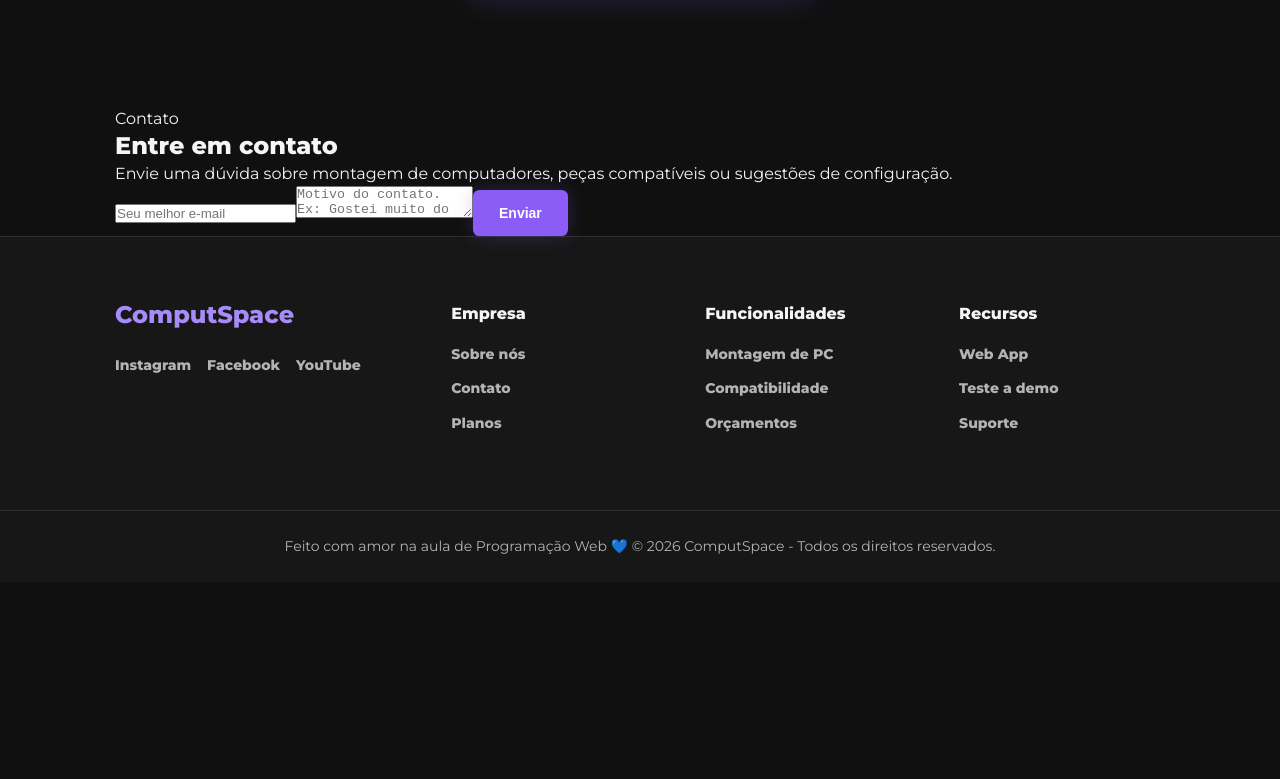
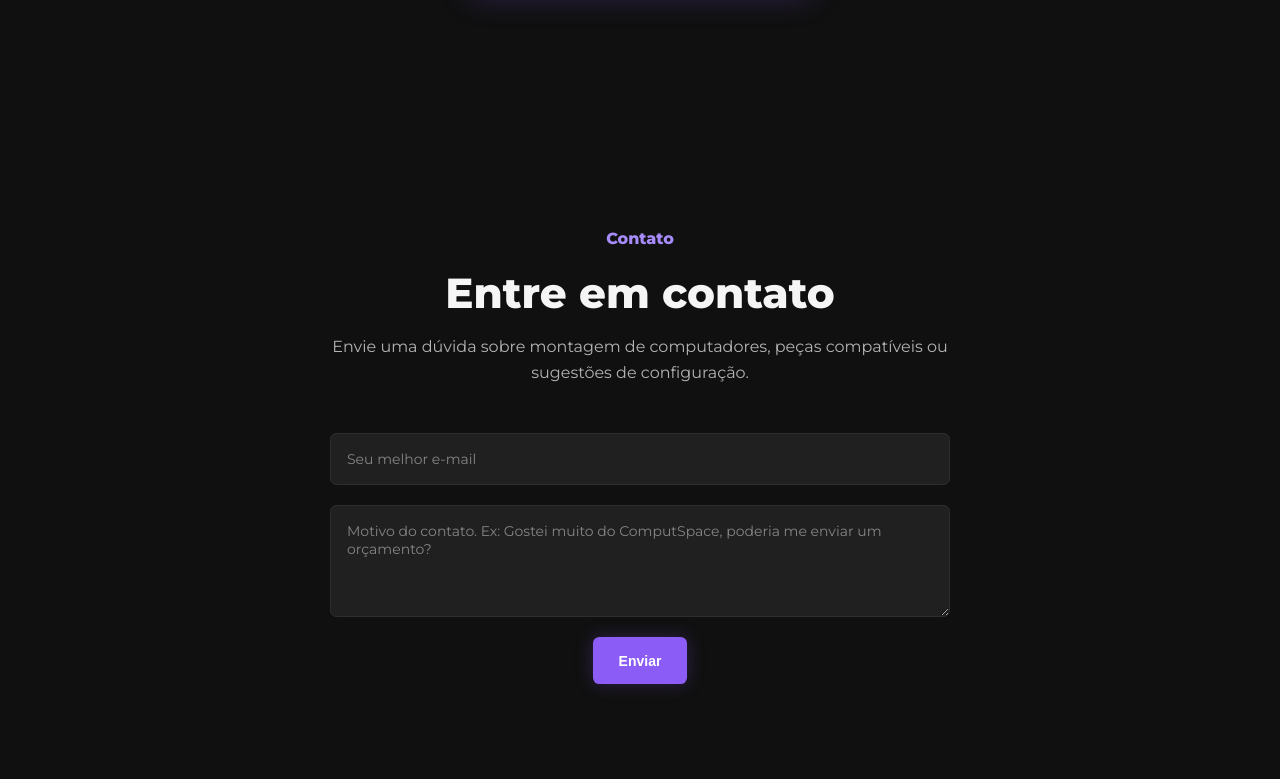
Before and after one commit to GabehEPW/Desenvolvimento_Web, a React (Vite) app in the folder segundobi/landing-page-netlify/: page / in a window 1280 px wide. Shown: the part 2361-3140 px from the top of the page. Before the commit the page ends 2943 px from the top, so only its background shows below. Built offline with nearby package versions, Linux system fonts and the light colour scheme.

Commit message:
corrigindo parte do contato

```diff
--- a/segundobi/landing-page-netlify/src/styles/contact.css
+++ b/segundobi/landing-page-netlify/src/styles/contact.css
@@ -1,3 +1,87 @@
+/* Seção de contato */
+#contact {
+    display: flex;
+    flex-direction: column;
+    align-items: center;
+    padding-block: 5rem;
+    gap: 3rem;
+}
+
+/* Cabeçalho da seção */
+#contact header {
+    display: grid;
+    gap: 1rem;
+    text-align: center;
+    max-width: 42rem;
+    border-bottom: none;
+}
+
+/* Texto pequeno */
+#contact header span {
+    color: var(--primary-light);
+    font-weight: var(--fw-bold);
+}
+
+/* Título */
+#contact h2 {
+    font-size: var(--fs-xl);
+}
+
+/* Texto */
+#contact p {
+    color: var(--second-text-color);
+}
+
+/* Formulário */
+.contact-form {
+    width: min(100%, 620px);
+
+    display: flex;
+    flex-direction: column;
+    align-items: center;
+    gap: 1.25rem;
+}
+
+/* Campos */
+.contact-form input,
+.contact-form textarea {
+    width: 100%;
+    padding: 1rem;
+    border: 1px solid var(--border-color);
+    border-radius: 0.4rem;
+    background: var(--bg-card);
+    color: var(--text-color);
+    outline: none;
+    font-family: inherit;
+    font-size: var(--fs-sm);
+}
+
+/* Placeholder */
+.contact-form input::placeholder,
+.contact-form textarea::placeholder {
+    color: #858585;
+}
+
+/* Campo de mensagem */
+.contact-form textarea {
+    min-height: 7rem;
+    resize: vertical;
+}
+
+/* Foco nos campos */
+.contact-form input:focus,
+.contact-form textarea:focus {
+    border-color: var(--primary-color);
+    box-shadow: 0 0 12px rgba(139, 92, 246, 0.25);
+}
+
+/* Mensagem do formulário */
+.contact-form small {
+    color: var(--primary-light);
+    font-size: var(--fs-sm);
+    text-align: center;
+}
+
 /* Mensagem de carregamento */
 .contact-form small.carregando {
     color: var(--primary-light);
@@ -18,3 +102,10 @@
     opacity: 0.6;
     cursor: not-allowed;
 }
+
+/* Desktop */
+@media (width >= 1280px) {
+    #contact {
+        padding-block: 7.5rem;
+    }
+}
```
